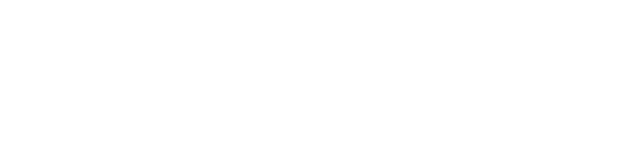
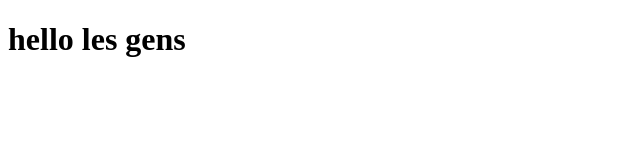
Before and after one commit to ytram973/First-site, a plain HTML site: page index.html in a window 1280 px wide. Shown: the whole page, without its empty margins (0-640 px from the left). Drawn offline with Linux system fonts and the light colour scheme.

Commit message:
ajout de l'index html 2

```diff
--- a/index.html
+++ b/index.html
@@ -7,6 +7,6 @@
     <title>Document</title>
 </head>
 <body>
-
+    <h1>hello les gens</h1>
 </body>
 </html>
```
